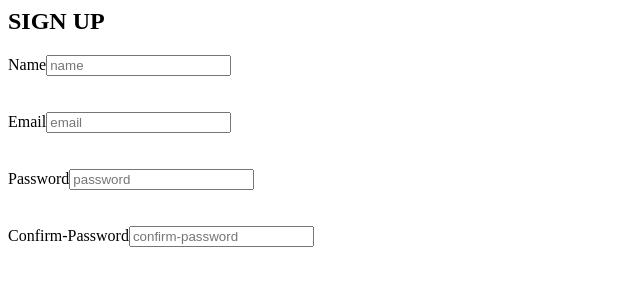
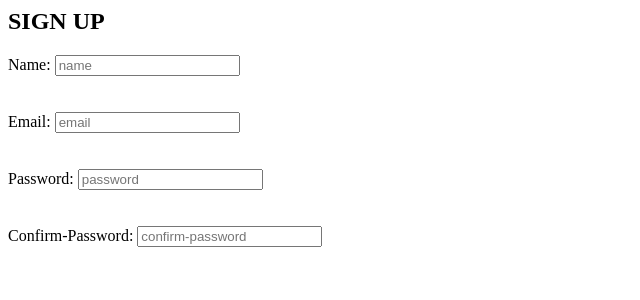
Before and after one commit to karim742/simple-things-practice-with-react, a React (Create React App) app: page / in a window 1280 px wide. Shown: the top 300 px of the page, without its empty margins (0-640 px from the left). Built offline with nearby package versions, Linux system fonts and the light colour scheme.

Commit message:
1 file modified

```diff
--- a/src/Inputbox.js
+++ b/src/Inputbox.js
@@ -4,7 +4,7 @@ export default function Inputbox({ label, type, placeholder }) {
   return (
     <>
       <div>
-        <label htmlFor={label}>{label}</label>
+        <label htmlFor={label}>{label}: </label>
         <input type={type} placeholder={placeholder} name={label} />
       </div>
     </>
```
